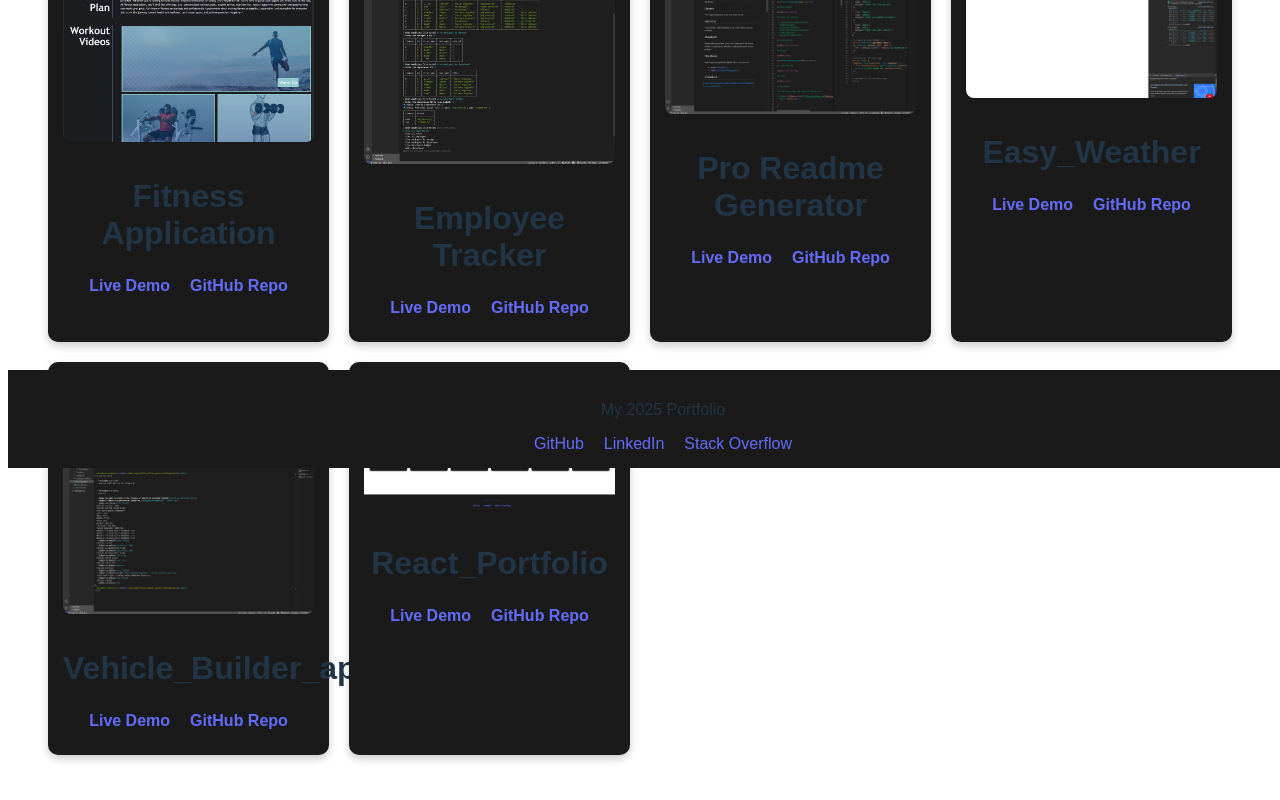
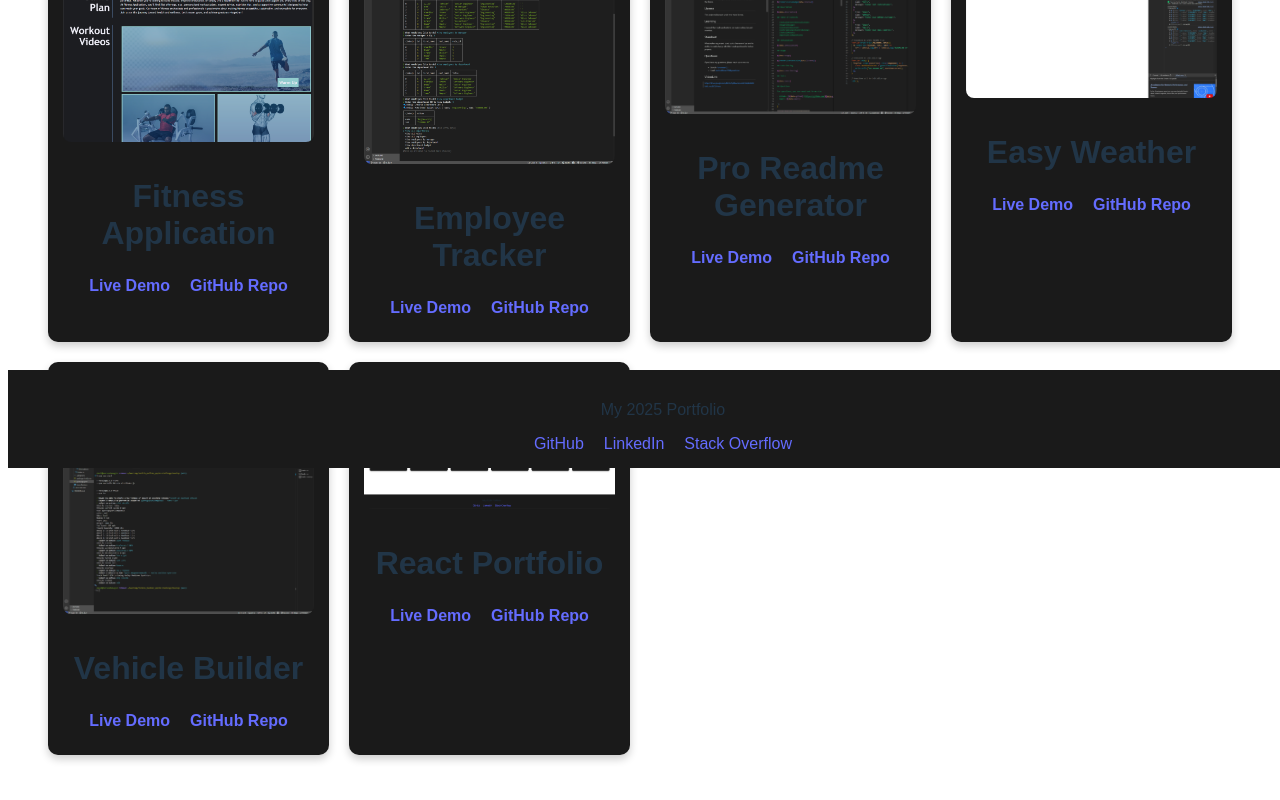
Before and after one commit to Fortunate122/React_Portfolio, a React (Vite) app: page /portfolio in a window 1280 px wide. Shown: the part 332-1132 px from the top of the page. Built offline with nearby package versions, Linux system fonts and the light colour scheme.

Commit message:
wording correction to portfolio page

```diff
--- a/src/pages/Portfolio.jsx
+++ b/src/pages/Portfolio.jsx
@@ -20,19 +20,19 @@ const projects = [
     repoLink: "https://github.com/Fortunate122/Pro_Readme_Generator",
   },
   {
-    title: "Easy_Weather",
+    title: "Easy Weather",
     image: "src/assets/easy-weather-sh.png",
     liveLink: "https://weather-dashboard-f4b1.onrender.com/",
     repoLink: "https://github.com/Fortunate122/Easy_Weather",
   },
   {
-    title: "Vehicle_Builder_app",
+    title: "Vehicle Builder",
     image: "src/assets/vehicle-builder-sh.png",
     liveLink: "https://drive.google.com/file/d/17eMY5t8aACiq8urOk2owX6HKY_5kXEO7/view",
     repoLink: "https://github.com/Fortunate122/Vehicle_Builder_app",
   },
   {
-    title: "React_Portfolio",
+    title: "React Portfolio",
     image: "src/assets/react-portfolio-sh.png",
     liveLink: "https://cute-puffpuff-2bcfd1.netlify.app/",
     repoLink: "https://github.com/Fortunate122/React_Portfolio",
```
